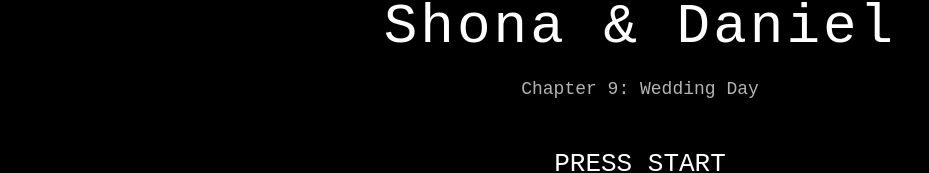
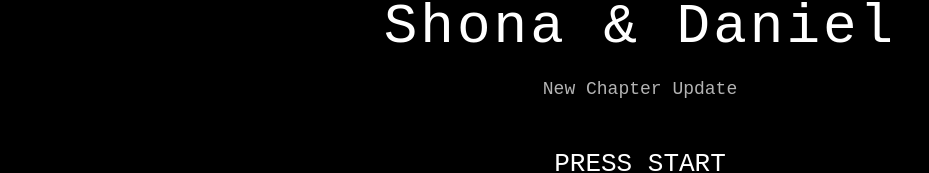
Before and after one commit to zhangyain176-zayyy/shona-daniel-story, a plain HTML site: page index.html in a window 1280 px wide. Shown: the part 328-501 px from the top of the page, without its empty margins (0-929 px from the left). Drawn offline with Linux system fonts and the light colour scheme.

Commit message:
Update index.html

```diff
--- a/index.html
+++ b/index.html
@@ -107,7 +107,7 @@ body{
     </div>
 
     <div class="subtitle">
-        Chapter 9: Wedding Day
+        New Chapter Update
     </div>
 
     <div class="startButton" onclick="startVideo()">
```
